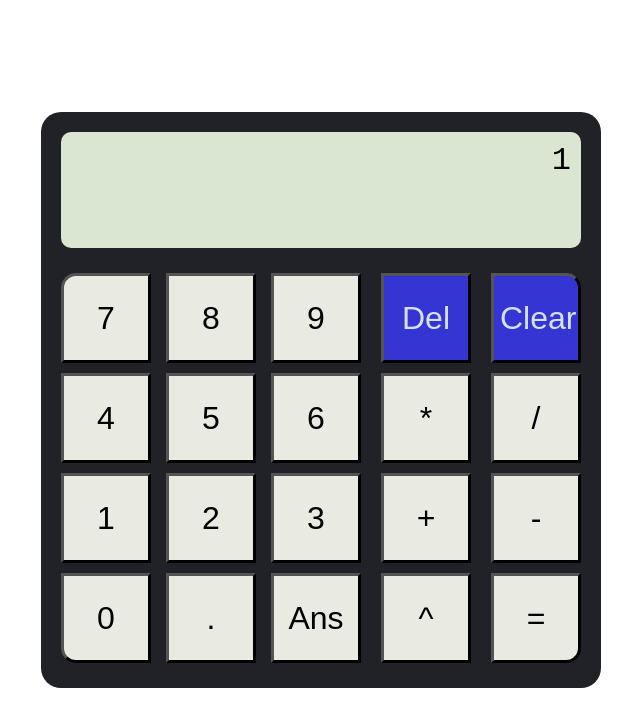
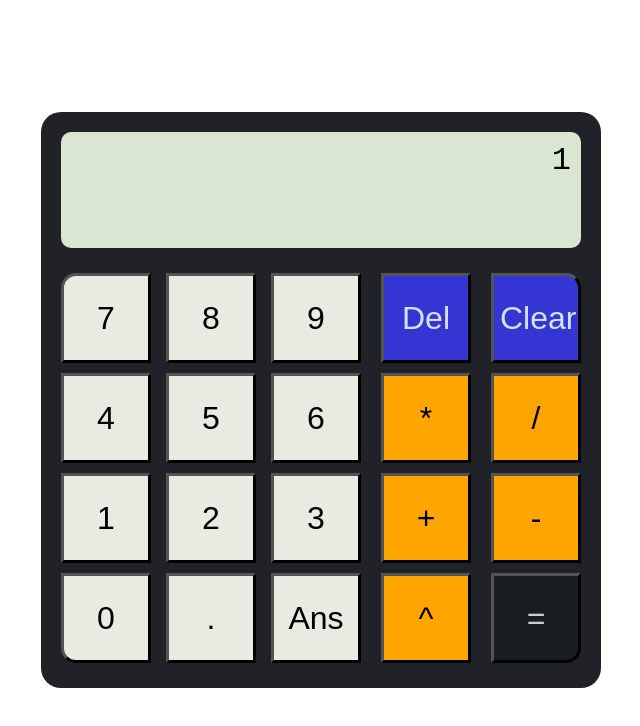
Before and after one commit to 4R1u/odin-calculator, a plain HTML site: page index.html in a window 1280 px wide. Shown: the whole page, without its empty margins (319-959 px from the left). Drawn offline with Linux system fonts and the light colour scheme.

Commit message:
Colored Operation Buttons

```diff
--- a/style.css
+++ b/style.css
@@ -80,7 +80,17 @@ button {
     border-bottom-left-radius: 15px;
 }
 
-.button-del, .button-clear {
+.op-buttons button {
+    background-color: orange;
+}
+
+.op-buttons button.button-equals {
+    background-color: #191e21;
+    color: #cad0cc;
+}
+
+.op-buttons button.button-del,
+.op-buttons button.button-clear {
     background-color: #3535d4;
     color: #d4e1ff;
 }
```
